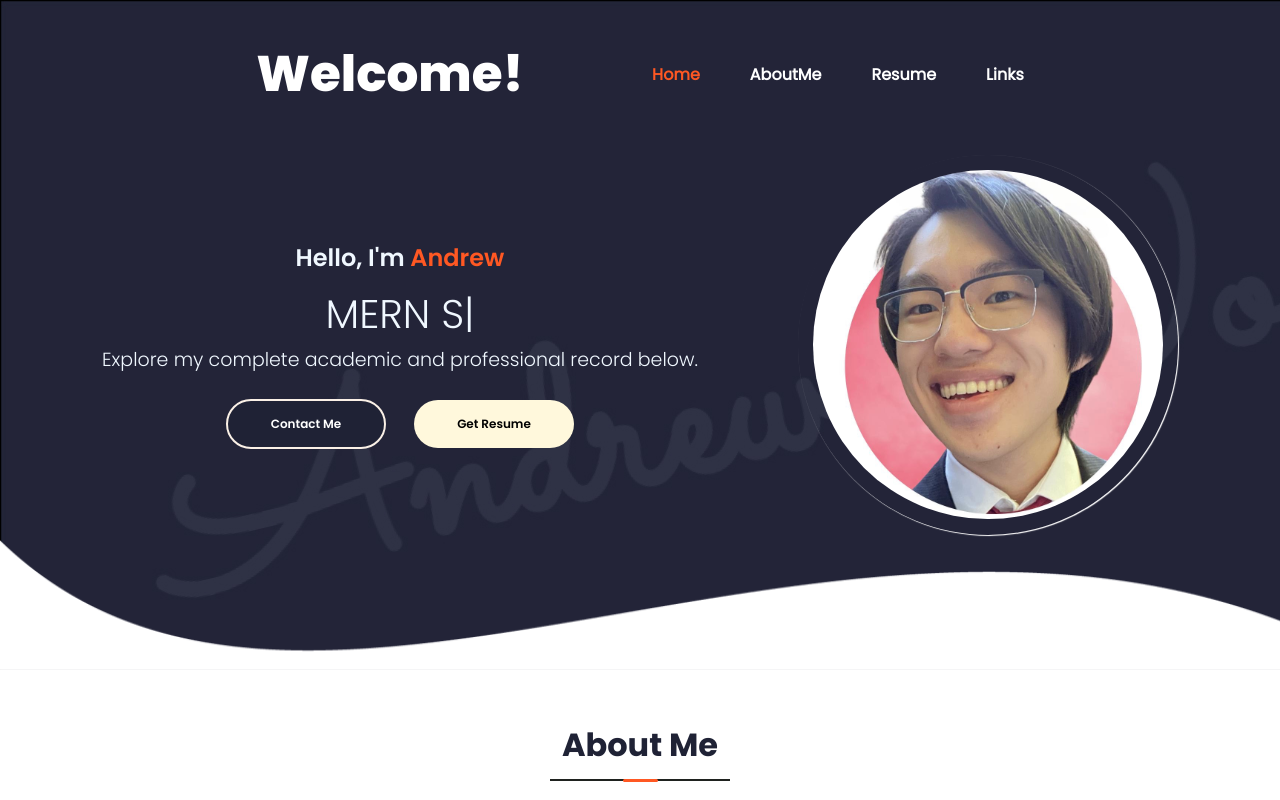
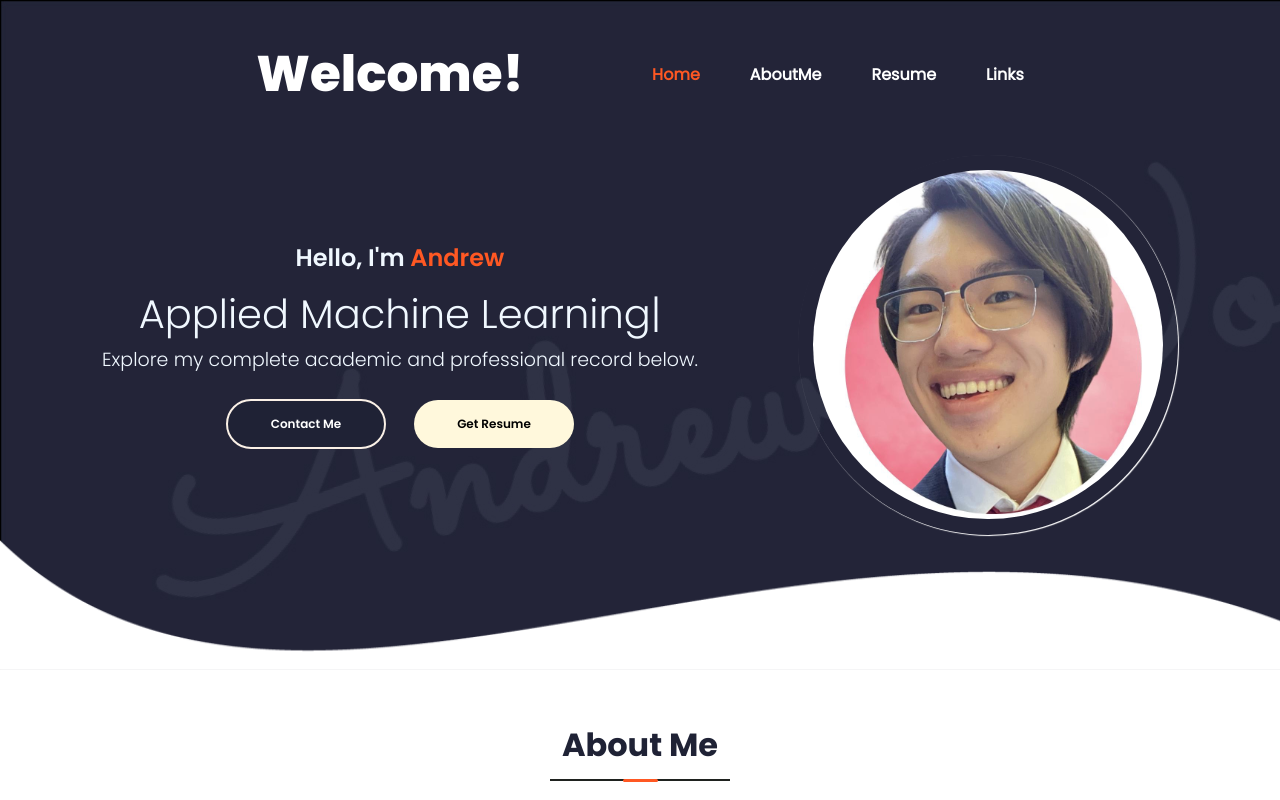
Before and after one commit to amcwong/portfolio-website-final, a React (Create React App) app in the folder client/: page / in a window 1280 px wide. Shown: the top 800 px of the page. Built offline with nearby package versions, Linux system fonts and the light colour scheme; a web font is replaced by a local one.

Commit message:
mod: updated typewriter

```diff
--- a/client/src/PortfolioContainer/Home/Profile/Profile.js
+++ b/client/src/PortfolioContainer/Home/Profile/Profile.js
@@ -17,19 +17,15 @@ export default function Profile() {
               <h1>
                 <TypeAnimation
                   sequence={[
-                    "ReactJS",
+                    "Agentic AI",
                     1500,
-                    "Node.js",
+                    "Applied Machine Learning",
                     1500,
-                    "MERN Stack",
+                    "Bioinformatics",
                     1500,
-                    "AWS",
+                    "Full-Stack Development",
                     1500,
-                    "Machine Learning",
-                    1500,
-                    "Python Development",
-                    1500,
-                    "Data Visualization",
+                    "Cloud Deployment",
                     1500,
                   ]}
                   wrapper="div"
```
